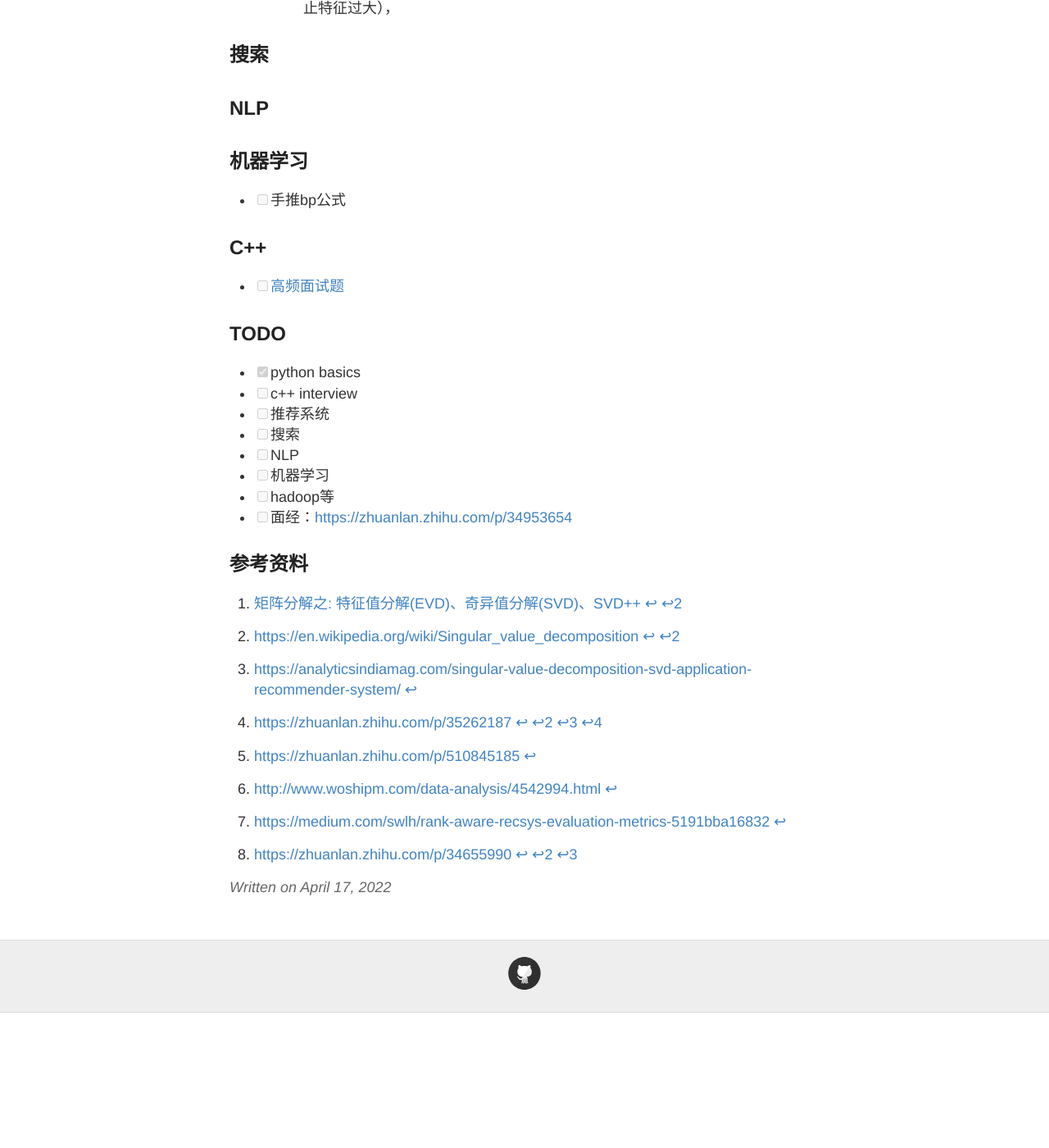
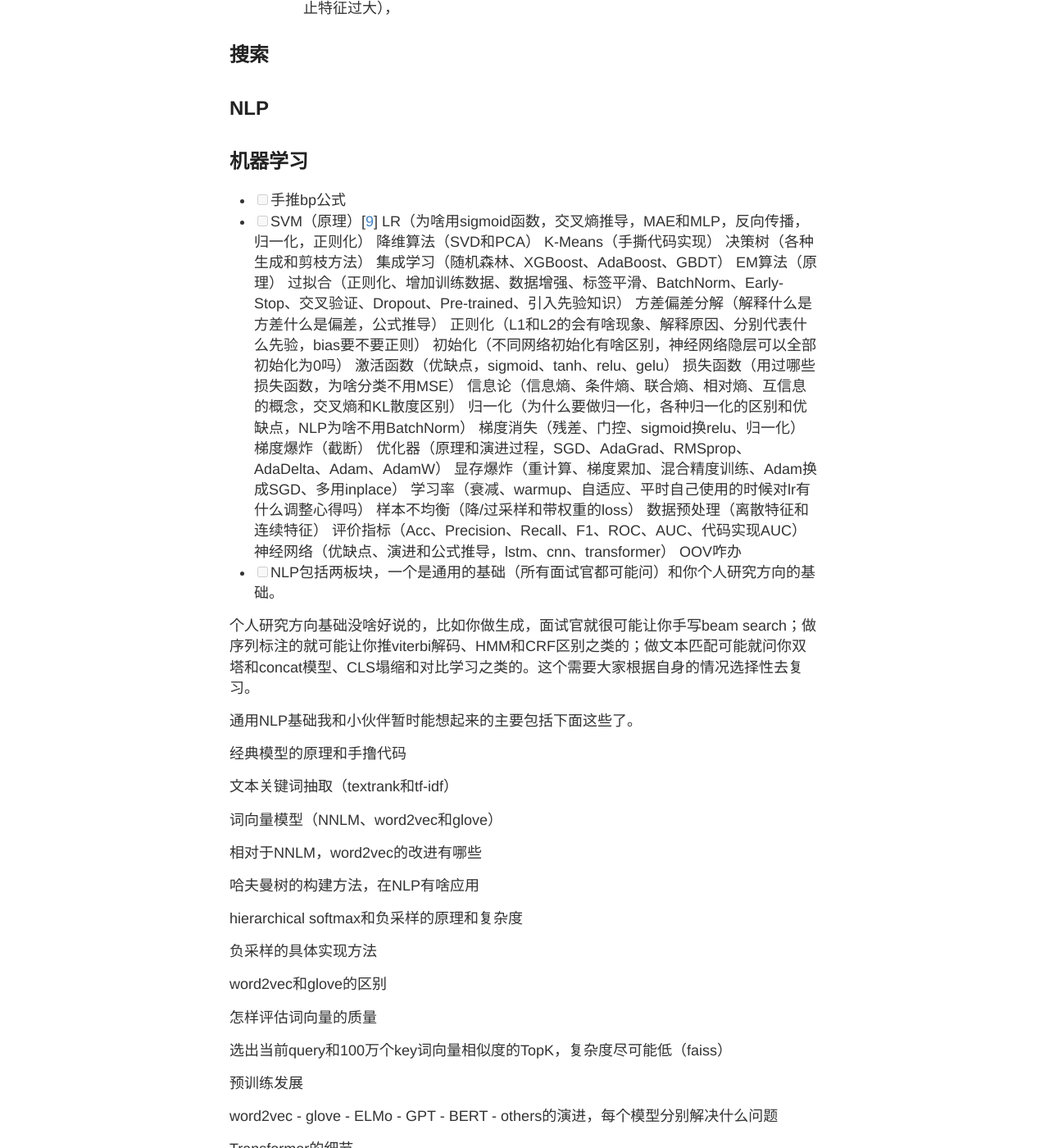
Before and after one commit to WangHexie/notes, a Jekyll site: the page built from _posts/machine-learning/2022-4-17-interview-qa.md, in a window 1280 px wide and 1400 px high, scrolled down 6036 px. Shown: the whole window at 82% size. Built offline with Jekyll 4.4.1, drawn with Linux system fonts in a browser that asks for light colours; comment, search, counter and statistics services are not loaded; before the commit the page ends 7271 px from its top, so only the background shows below that; some of the changed text lies outside the part shown.

Commit message:
[update] c++ and graduation

```diff
--- a/_posts/machine-learning/2022-4-17-interview-qa.md
+++ b/_posts/machine-learning/2022-4-17-interview-qa.md
@@ -171,6 +171,106 @@ title: 算法面经整理
 
 ## 机器学习
 - [ ] 手推bp公式
+- [ ] SVM（原理）[[^rr]]
+LR（为啥用sigmoid函数，交叉熵推导，MAE和MLP，反向传播，归一化，正则化）
+降维算法（SVD和PCA）
+K-Means（手撕代码实现）
+决策树（各种生成和剪枝方法）
+集成学习（随机森林、XGBoost、AdaBoost、GBDT）
+EM算法（原理）
+过拟合（正则化、增加训练数据、数据增强、标签平滑、BatchNorm、Early-Stop、交叉验证、Dropout、Pre-trained、引入先验知识）
+方差偏差分解（解释什么是方差什么是偏差，公式推导）
+正则化（L1和L2的会有啥现象、解释原因、分别代表什么先验，bias要不要正则）
+初始化（不同网络初始化有啥区别，神经网络隐层可以全部初始化为0吗）
+激活函数（优缺点，sigmoid、tanh、relu、gelu）
+损失函数（用过哪些损失函数，为啥分类不用MSE）
+信息论（信息熵、条件熵、联合熵、相对熵、互信息的概念，交叉熵和KL散度区别）
+归一化（为什么要做归一化，各种归一化的区别和优缺点，NLP为啥不用BatchNorm）
+梯度消失（残差、门控、sigmoid换relu、归一化）
+梯度爆炸（截断）
+优化器（原理和演进过程，SGD、AdaGrad、RMSprop、AdaDelta、Adam、AdamW）
+显存爆炸（重计算、梯度累加、混合精度训练、Adam换成SGD、多用inplace）
+学习率（衰减、warmup、自适应、平时自己使用的时候对lr有什么调整心得吗）
+样本不均衡（降/过采样和带权重的loss）
+数据预处理（离散特征和连续特征）
+评价指标（Acc、Precision、Recall、F1、ROC、AUC、代码实现AUC）
+神经网络（优缺点、演进和公式推导，lstm、cnn、transformer）
+OOV咋办
+- [ ] NLP包括两板块，一个是通用的基础（所有面试官都可能问）和你个人研究方向的基础。
+
+个人研究方向基础没啥好说的，比如你做生成，面试官就很可能让你手写beam search；做序列标注的就可能让你推viterbi解码、HMM和CRF区别之类的；做文本匹配可能就问你双塔和concat模型、CLS塌缩和对比学习之类的。这个需要大家根据自身的情况选择性去复习。
+
+通用NLP基础我和小伙伴暂时能想起来的主要包括下面这些了。
+
+经典模型的原理和手撸代码
+
+文本关键词抽取（textrank和tf-idf）
+
+词向量模型（NNLM、word2vec和glove）
+
+相对于NNLM，word2vec的改进有哪些
+
+哈夫曼树的构建方法，在NLP有啥应用
+
+hierarchical softmax和负采样的原理和复杂度
+
+负采样的具体实现方法
+
+word2vec和glove的区别
+
+怎样评估词向量的质量
+
+选出当前query和100万个key词向量相似度的TopK，复杂度尽可能低（faiss）
+
+预训练发展
+
+word2vec - glove - ELMo - GPT - BERT - others的演进，每个模型分别解决什么问题
+
+Transformer的细节
+
+为什么要用多头（多个空间学习多种pattern、降低注意力学习的风险）
+
+为什么Q和K的映射矩阵不相同（关系对称、容易得到单位矩阵）
+
+为什么注意力权重要除  （防止梯度消失）
+
+为什么用乘性注意力不用加性注意力（乘性计算量更小？）
+
+为什么要有FFN模块（增加模型的非线性能力）
+
+Transformer和BERT的位置编码有啥区别（三角函数式和可学习向量）
+
+残差结构及意义（防止梯度消失和网络退化）
+
+哪个block中更耗时，哪个更占显存（序列短的时候FFN耗时，长的时候MHA耗时；FFN更占显存）
+
+transformer的LayerNorm有哪些（post-norm和pre-norm）
+
+如何对pad进行mask（将pad的attention_score加上-np.inf，过softmax后会变0）
+
+怎样解决曝光偏差（训练时以一定的概率用上一时刻的输出、NAR、占位符生成、基于负梯度构建对抗样本）
+
+transformer加速（NAR，知识蒸馏、剪枝、动态退出、稀疏注意力、线性注意力等）
+
+attention瓶颈（low rank，talking-head等）
+
+BERT的细节
+
+BERT怎么做分词(Basic Tokenizer和WordPiece Tokenizer)
+
+WordPiece和BPE有啥区别
+
+BERT的两个预训练任务分别有啥优缺点，后续有啥改进工作
+
+为什么BERT要用自己学习的位置编码（在训练充分的情况下，可学习的比三角函数式的的表示能力要更强）
+
+BERT的位置编码有啥缺点，还有哪些位置编码（绝对位置并不能很好的表示距离和方向，后面有相对位置编码、复数位置编码以及加入树形的位置编码等，参考tener，transformer-xl，t5，deberta，tupe和roformer等等）
+
+BERT的FFN为啥要用GeLU激活函数（非饱和区大同时非线性也更强？）
+
+BERT-Related-Works
+
+
 
 ## C++
 - [ ] [高频面试题](https://blog.csdn.net/xie810005152/article/details/91038878)
```
Also changed, not shown: other parts of _posts/machine-learning/2022-4-17-interview-qa.md (+2 -0 lines), _posts/machine-learning/2022-4-29-c-plus-plus.md (+6 -0 lines), _posts/machine-learning/2022-5-25-mathematical-optimization.md (+1 -1 lines).
